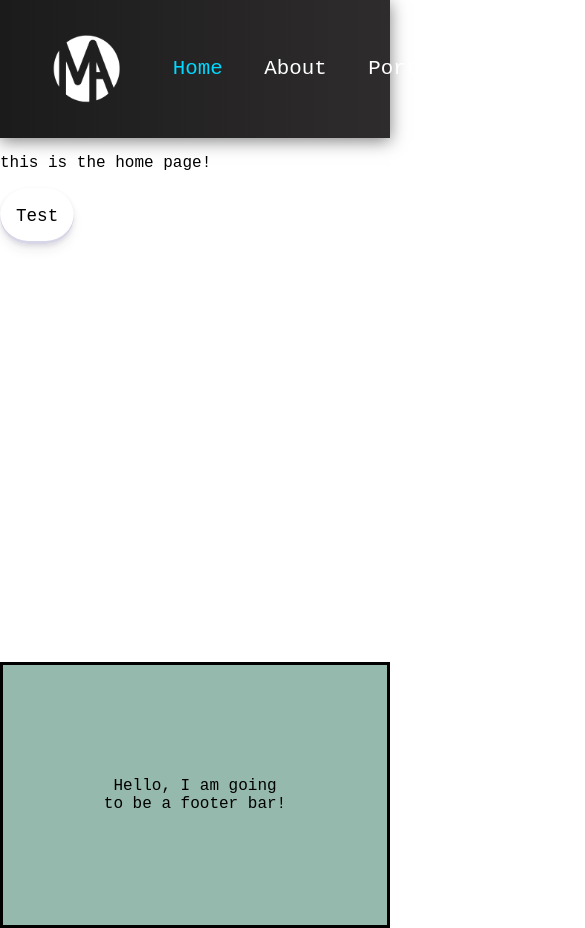
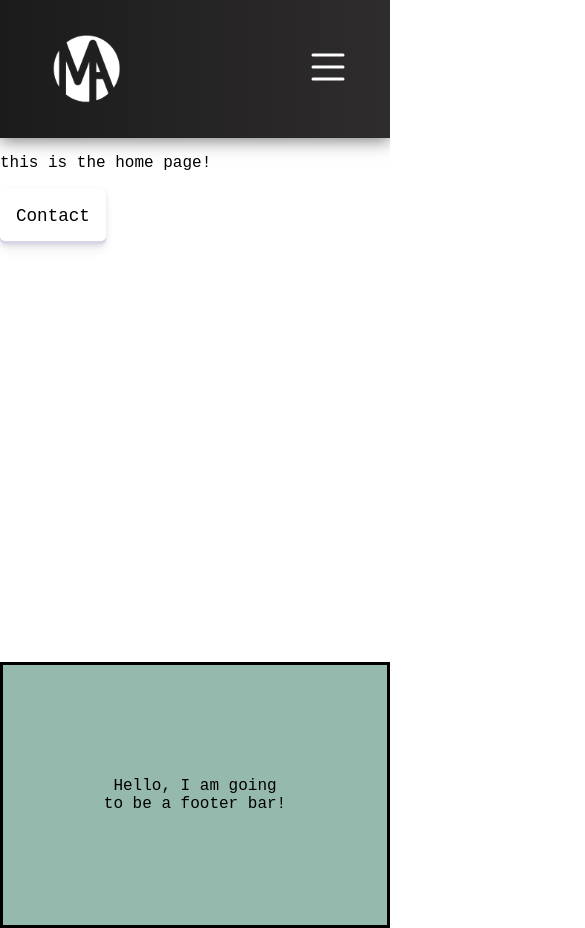
Before and after one commit to mjaxe/mikeakstinwebsite, a React (Vite) app: page / in a window 390 px wide. Shown: the top 928 px of the page, 585 px wide, since content can reach past the window. Built offline with nearby package versions, Linux system fonts and the light colour scheme.

Commit message:
mobile friendly header bar

```diff
--- a/src/components/Button/Button.css
+++ b/src/components/Button/Button.css
@@ -1,6 +1,3 @@
-/*
-background-image: radial-gradient(100% 100% at 100% 0, #5adaff 0, #5468ff 100%);
-*/
 .white-background {
     background-color: white;
     box-shadow:
@@ -10,31 +7,22 @@ background-image: radial-gradient(100% 100% at 100% 0, #5adaff 0, #5468ff 100%);
 }
 
 .white-background:hover {
-
   color: rgb(0, 216, 255);
   transition: all 0.3s ease-out;
+  transform: translateY(-2px);
   box-shadow:
-        rgba(45, 35, 66, 0.2) 0 4px 8px,
-        rgba(45, 35, 66, 0.2) 0 10px 15px -3px,
+    rgba(45, 35, 66, 0.3) 0 6px 12px,
+    rgba(45, 35, 66, 0.2) 0 12px 20px -3px,
     #D6D6E7 0 -3px 0 inset;
-}
-
-.solid-background {
-    color: white;
-    transition: all 0.3s ease-out;
-    background-color: rgb(0, 216, 255);
-    box-shadow:
-        rgba(0, 216, 255, 0.1) 0 1px 2px,
-        rgba(0, 216, 255, 0.1) 0 3px 6px -3px,
-        rgb(0, 165, 195) 0 -3px 0 inset;
 }
 
 .solid-background:hover {
   color: #36395A;
   transition: all 0.3s ease-out;
+  transform: translateY(-2px);
   box-shadow:
-        rgba(0, 216, 255, 0.1) 0 4px 8px,
-        rgba(0, 216, 255, 0.1) 0 10px 15px -3px,
+    rgba(0, 216, 255, 0.3) 0 6px 12px,
+    rgba(0, 216, 255, 0.2) 0 12px 20px -3px,
     rgb(0, 165, 195) 0 -3px 0 inset;
 }
 
--- a/src/components/HeaderBar/HeaderBar.css
+++ b/src/components/HeaderBar/HeaderBar.css
@@ -1,17 +1,18 @@
-.headerbar, .headerbar-left-content {
+.headerbar,
+.desktop-headerbar-left-content {
     display: flex;
     justify-content: space-between;
     align-items: center;
 }
 
-.headerbar-right-content {
+.desktop-headerbar-right-content {
     padding-right: 2rem;
 }
 
 .headerbar {
     background: linear-gradient(90deg, rgb(28, 27, 27) 0%, rgb(46, 44, 44) 100%);
     padding: 2rem;
-    box-shadow: 0 0.2rem 1rem rgba(0,0,0,0.5);
+    box-shadow: 0 0.2rem 1rem rgba(0, 0, 0, 0.5);
 }
 
 .headerbar-logo {
@@ -38,34 +39,64 @@
     transition: all 0.2s ease-in;
 }
 
-.contact-link {
-    text-decoration: none;
+.mobile-headerbar {
+    display: none;
 }
 
-.contact-link-bubble {
-    color: #36395A;
+@media (max-width: 768px) {
 
+    .desktop-headerbar-links,
+    .desktop-headerbar-right-content {
+        display: none;
     }
 
-.contact-link {
-    background-color: #ffffff;
-    border-radius: 4px;
-    box-shadow: rgba(45, 35, 66, 0.1) 0 2px 4px,rgba(45, 35, 66, 0.1) 0 7px 13px -3px,#D6D6E7 0 -3px 0 inset;
-    box-sizing: border-box;
-    cursor: pointer;
-    transition: box-shadow .15s,transform .15s;
-    font-size: 1.1rem;
-    padding: 1rem 0.8rem;
-    margin-right: 2rem;
+    .mobile-headerbar {
+        display: flex;
+        justify-content: space-between;
+        align-items: center;
     }
 
-.contact-link:hover {
-    transition: all 0.2s ease-out;
-    color:rgb(0, 216, 255)
+    .mobile-hamburger-toggle {
+        background: none;
+        border: none;
+        color: white;
     }
 
-.contact-link-bubble:active {
-    transition: .15s,transform .15s;
-    box-shadow: #2f2f33 0 3px 7px inset;
-    transform: translateY(2px);
+    .hamburger-icon {
+        width: 3rem;
+        height: 3rem;
     }
+
+    .mobile-headerbar-links {
+        position: fixed;
+        top: 0;
+        right: -600px;
+        height: 100vh;
+        width: 11rem;
+        padding: 2rem 1rem 1rem 1rem;
+        z-index: 1000;
+        display: flex;
+        flex-direction: column;
+        align-items: flex-start;
+        transition: right 0.3s ease-in-out;
+        background-color: #1a1a1a;
+        text-decoration: none;
+        color: #ffffff;
+        font-size: 1.3rem;
+        transition: all 0.3s ease-in-out;
+    }
+
+    .mobile-headerbar-links.open {
+        right: 0;
+    }
+    .mobile-link {
+        font-size: 1.15rem;
+        padding: 0 1rem 0.2rem;
+        border-bottom: 4px solid transparent;
+        transition: border-bottom-color 0.3s ease-out;
+        margin-bottom: 0.7rem;
+    }
+    .mobile-link:hover {
+        border-bottom: 4px solid rgb(0, 216, 255);
+    }
+}
--- a/src/components/HeaderBar/HeaderBar.jsx
+++ b/src/components/HeaderBar/HeaderBar.jsx
@@ -2,9 +2,30 @@ import './HeaderBar.css'
 import { Link, useLocation } from 'react-router-dom'
 import logo from '../../assets/Main-Logo-White.png'
 import Button from '../Button/Button';
+import { useState, useRef, useEffect } from 'react';
+function HeaderBar() {
+  const [mobileMenuOpen, setMobileMenuOpen] = useState(false);
+  const currentPage = useLocation();
+  const menuRef = useRef(null);
+  const buttonRef = useRef(null);
 
-function HeaderBar() {
-  const currentPage = useLocation();
+  useEffect(() => {
+    if (!mobileMenuOpen) return;
+    function handleClickOutside(event) {
+      if (
+        menuRef.current &&
+        !menuRef.current.contains(event.target) &&
+        buttonRef.current &&
+        !buttonRef.current.contains(event.target)
+      ) {
+        setMobileMenuOpen(false);
+      }
+    }
+    document.addEventListener('mousedown', handleClickOutside);
+    return () => {
+      document.removeEventListener('mousedown', handleClickOutside);
+    };
+  }, [mobileMenuOpen]);
 
   const contact = () => {
     const mailtoString = import.meta.env.VITE_MAILTO_STRING
@@ -13,17 +34,53 @@ function HeaderBar() {
 
   return (
     <nav className='headerbar'>
-      <div className='headerbar-left-content'>
+      <div className='desktop-headerbar-left-content'>
         <img className='headerbar-logo' src={logo} alt='Header Bar Logo' />
-        <div className='headerbar-links'>
+        <div className='desktop-headerbar-links'>
           <Link className={`link ${currentPage.pathname === '/' ? 'active' : ''}`} to="/">Home</Link>
           <Link className={`link ${currentPage.pathname === '/about' ? 'active' : ''}`} to="/about">About</Link>
           <Link className={`link ${currentPage.pathname === '/portfolio' ? 'active' : ''}`} to="/portfolio">Portfolio</Link>
           <Link className={`link ${currentPage.pathname === '/academia' ? 'active' : ''}`} to="/academia">Academia</Link>
         </div>
       </div>
-      <div className='headerbar-right-content'>
+      <div className='desktop-headerbar-right-content'>
         <Button message={'Contact'} background='white' onClick={contact}></Button>
+      </div>
+      <div className='mobile-headerbar'>
+        <button
+          className='mobile-hamburger-toggle'
+          onClick={() => setMobileMenuOpen(!mobileMenuOpen)}
+          ref={buttonRef}
+        >
+          <svg
+            className='hamburger-icon'
+            xmlns="http://www.w3.org/2000/svg"
+            viewBox="0 0 32 32"
+            fill="none"
+            stroke="currentColor"
+            strokeWidth="2"
+            strokeLinecap="round"
+            strokeLinejoin="round"
+            aria-hidden="true"
+          >
+            <line x1="6" y1="8" x2="26" y2="8" />
+            <line x1="6" y1="16" x2="26" y2="16" />
+            <line x1="6" y1="24" x2="26" y2="24" />
+          </svg>
+        </button>
+        <div
+          className={`mobile-headerbar-links ${mobileMenuOpen ? 'open' : ''}`}
+          ref={menuRef}
+        >
+          <Link className={`link mobile-link ${currentPage.pathname === '/' ? 'active' : ''}`} to="/" onClick={() => setMobileMenuOpen(!mobileMenuOpen)}>Home</Link>
+          <Link className={`link mobile-link ${currentPage.pathname === '/about' ? 'active' : ''}`} to="/about" onClick={() => setMobileMenuOpen(!mobileMenuOpen)}>About</Link>
+          <Link className={`link mobile-link ${currentPage.pathname === '/portfolio' ? 'active' : ''}`} to="/portfolio" onClick={() => setMobileMenuOpen(!mobileMenuOpen)}>Portfolio</Link>
+          <Link className={`link mobile-link ${currentPage.pathname === '/academia' ? 'active' : ''}`} to="/academia" onClick={() => setMobileMenuOpen(!mobileMenuOpen)}>Academia</Link>
+          <Link className={'link mobile-link'} onClick={() => {
+            contact();
+            setMobileMenuOpen(!mobileMenuOpen);
+          }}>Contact</Link>
+        </div>
       </div>
     </nav>
   )
--- a/src/pages/Home.jsx
+++ b/src/pages/Home.jsx
@@ -4,7 +4,7 @@ function Home () {
     return (
         <div className='home'>
             <p>this is the home page!</p>
-            <Button rounded={true} message={'Test'}></Button>
+            <Button message={'Contact'}></Button>
         </div>
     )
 }
--- a/src/services/emailValidtor.js
+++ /dev/null
@@ -1,4 +0,0 @@
-export function validateEmailFormat(email) {
-    const emailRegex = /^[a-zA-Z0-9._%+-]+@[a-zA-Z0-9.-]+\.[a-zA-Z]{2,}$/;
-    return emailRegex.test(email.trim());
-}
```
Lines whose indentation alone changed are shown as unchanged.
